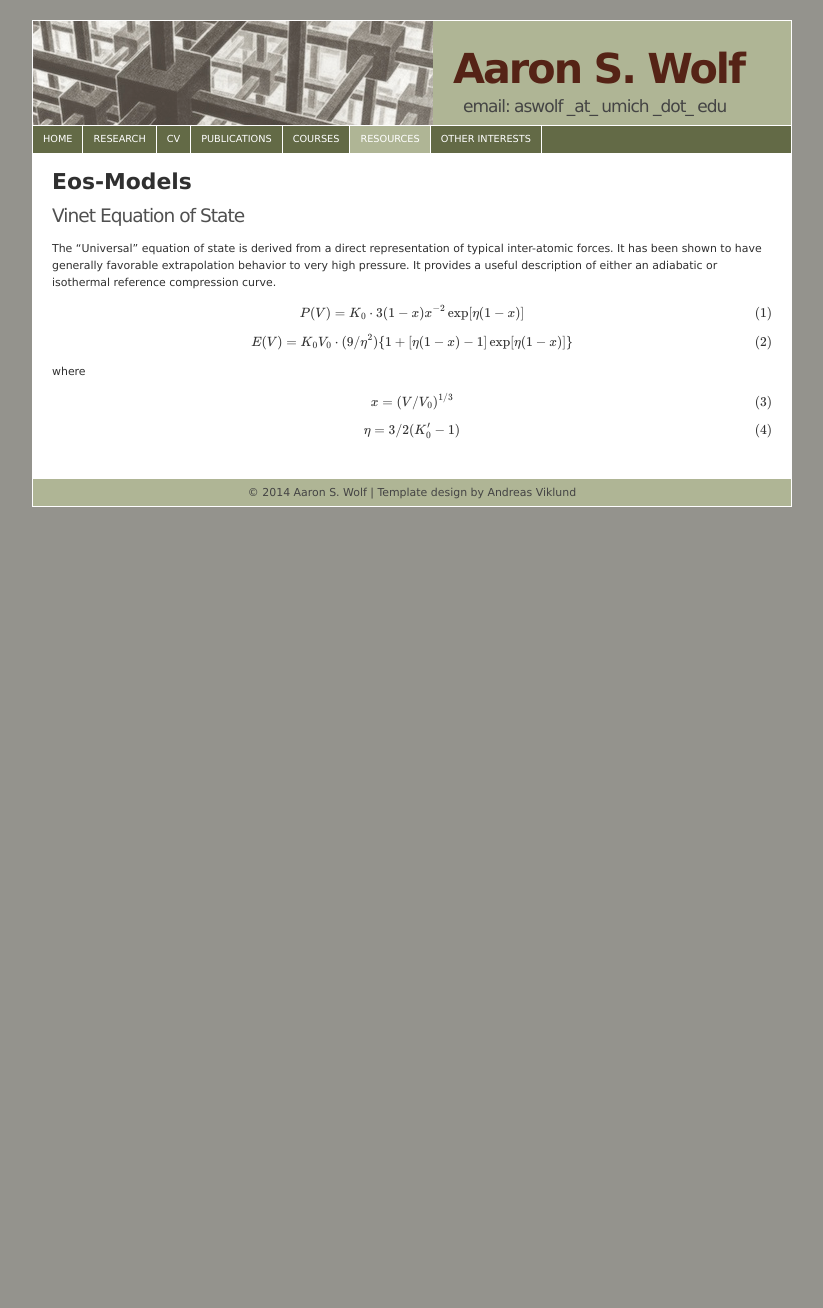
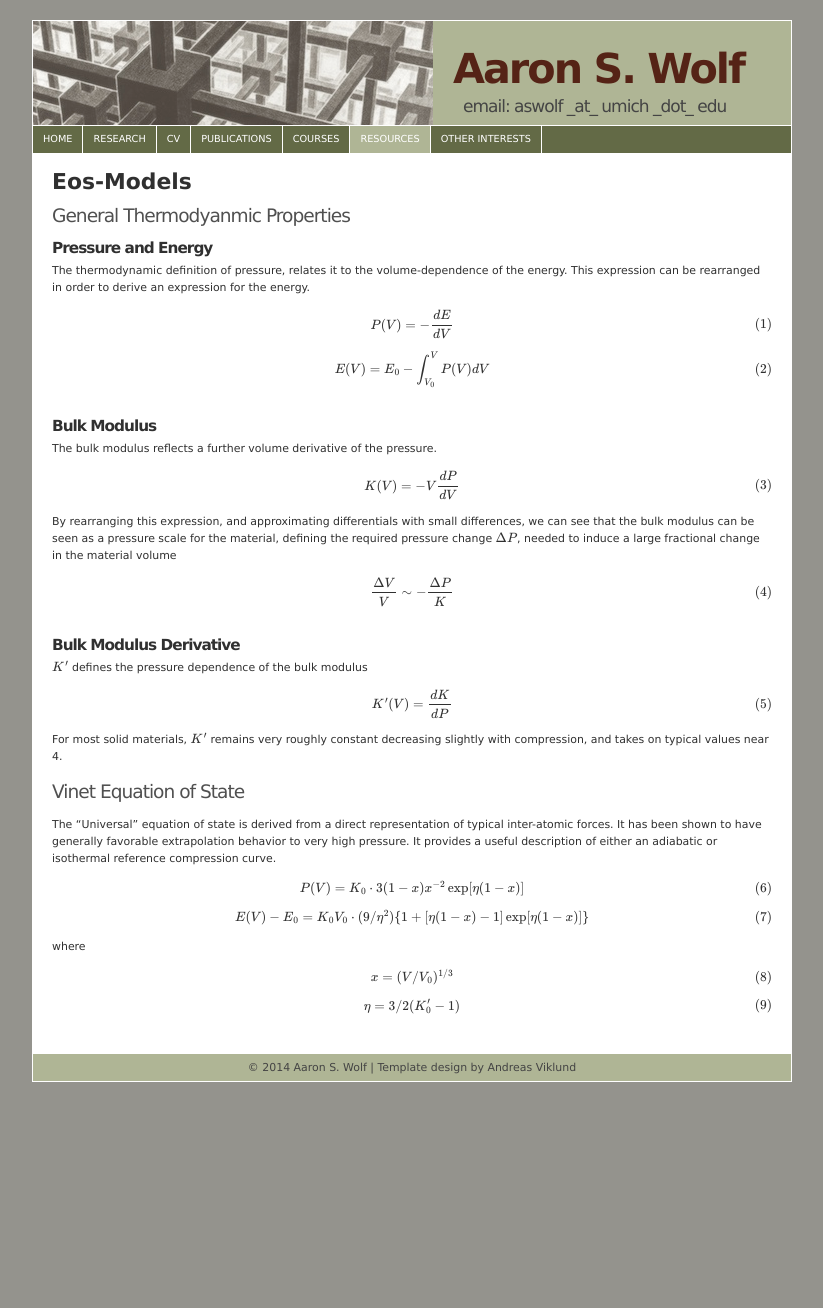
Before and after one commit to aswolf/aswolf.github.io, a Jekyll site: the page built from eos-models.md, in a window 1280 px wide. Shown: the whole page, without its empty margins (228-1051 px from the left). Built offline with Jekyll 4.4.1, drawn with Linux system fonts in a browser that asks for light colours; formulas are drawn with MathJax 3; before the commit the page ends 900 px from its top, so only the background shows below that.

Commit message:
Update eos-models w/ general description

```diff
--- a/eos-models.md
+++ b/eos-models.md
@@ -3,6 +3,35 @@ layout:  default
 title: Eos-Models
 active: resources
 ---
+
+## General Thermodyanmic Properties
+
+### Pressure and Energy
+The thermodynamic definition of pressure, relates it to the volume-dependence of the energy. This expression can be rearranged in order to derive an expression for the energy.
+\$$
+P(V)= - \frac{dE}{dV}
+\$$
+\$$
+E(V)= E_0 - \int_{V_0}^{V} P(V) dV
+\$$
+
+### Bulk Modulus
+The bulk modulus reflects a further volume derivative of the pressure.
+\$$
+K(V)= - V \frac{dP}{dV}
+\$$
+By rearranging this expression, and approximating differentials with small differences, we can see that the bulk modulus can be seen as a pressure scale
+for the material, defining the required pressure change \\( \Delta P \\), needed to induce a large fractional change in the material volume
+\$$
+\frac{\Delta V}{V} \sim - \frac{\Delta P}{K}
+\$$
+
+### Bulk Modulus Derivative
+\\(K'\\) defines the pressure dependence of the bulk modulus
+\$$
+K'(V)= \frac{dK}{dP}
+\$$
+For most solid materials, \\(K'\\) remains very roughly constant decreasing slightly with compression, and takes on typical values near 4.
 
 ##Vinet Equation of State
 The "Universal" equation of state is derived from a direct representation of typical inter-atomic forces. It has been shown to have generally favorable extrapolation behavior to very high pressure. It provides a useful description of either an adiabatic or isothermal reference compression curve.
@@ -10,7 +39,7 @@ The "Universal" equation of state is derived from a direct representation of typ
 P(V)=  K_0\cdot 3(1-x)x^{-2} \exp[\eta (1-x)]
 \$$
 \$$
-E(V)=  K_0 V_0\cdot (9/\eta^2) \\{ 1+ [\eta(1-x) -1]\exp[\eta (1-x)]\\}
+E(V) - E_0= K_0 V_0\cdot (9/\eta^2) \\{ 1+ [\eta(1-x) -1]\exp[\eta (1-x)]\\}
 \$$
 where
 \$$
```
